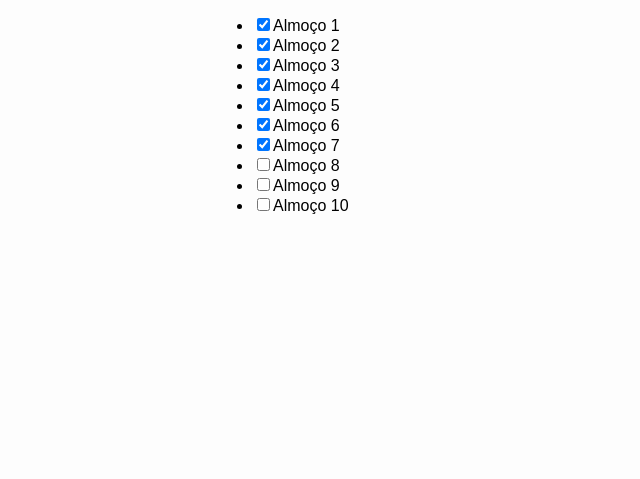
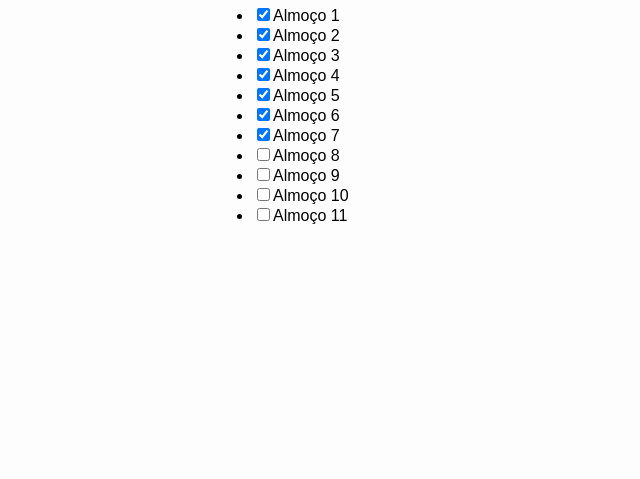
Before and after one commit to mayaraduartez/cartao-fidelidade, a plain HTML site: page meuCartao.html in a window 1280 px wide. Shown: the part 321-800 px from the top of the page, without its empty margins (317-957 px from the left). Drawn offline with Linux system fonts and the light colour scheme.

Commit message:
almoço 11

```diff
--- a/meuCartao.html
+++ b/meuCartao.html
@@ -20,6 +20,7 @@
 <li class="task"><label><input type="checkbox"><span>Almoço 8</span></label></li>
 <li class="task"><label><input type="checkbox"><span>Almoço 9</span></label></li>
 <li class="task"><label><input type="checkbox"><span>Almoço 10</span></label></li>
+<li class="task"><label><input type="checkbox"><span>Almoço 11</span></label></li>
 </div>
 </ul>
 </body>
```
